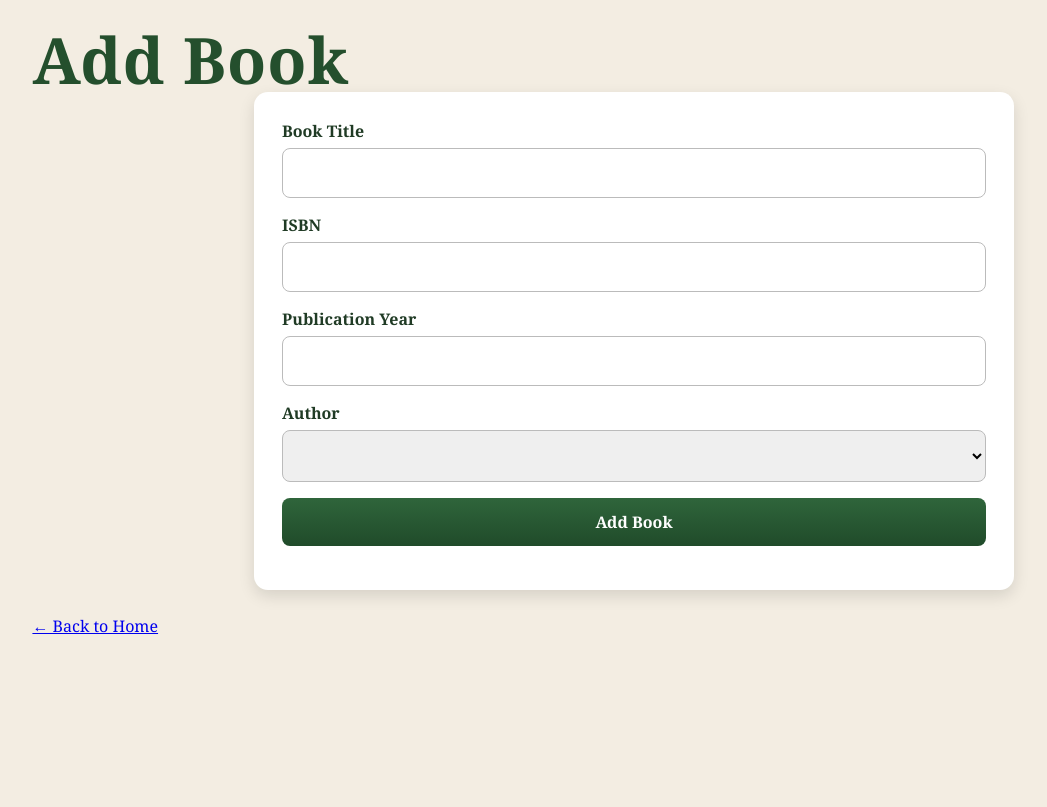
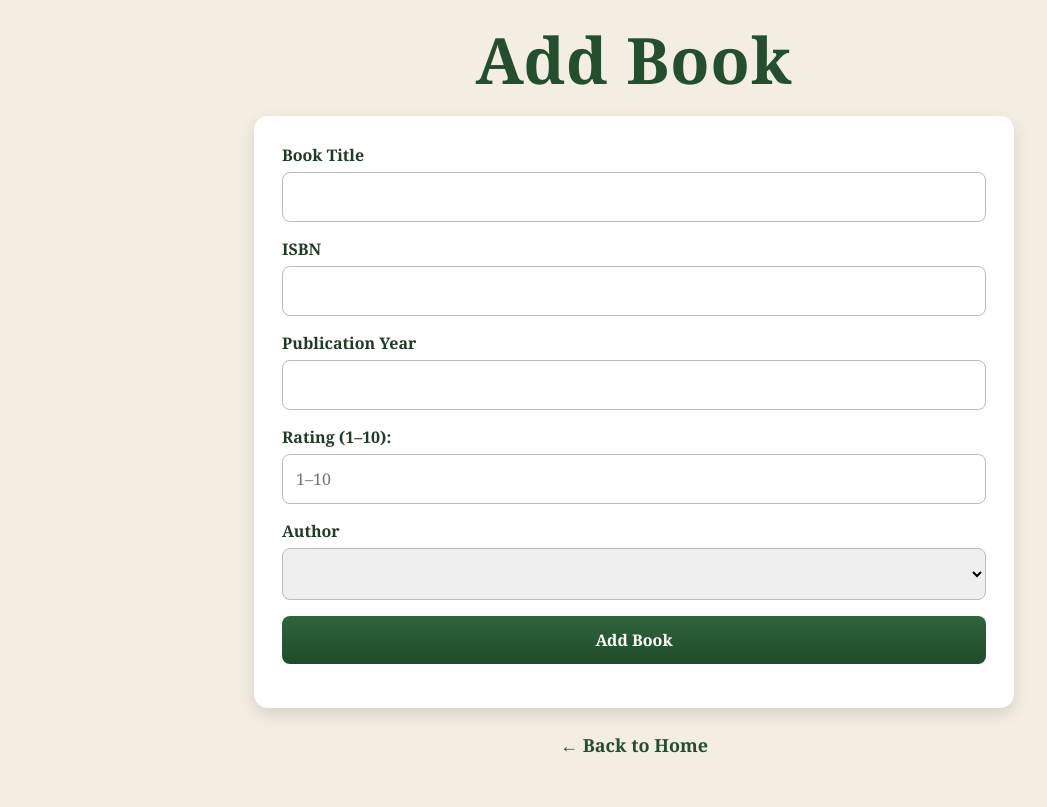
Before and after one commit to markus-niessen/book-alchemy, a Flask app: page /add_book in a window 1280 px wide. Shown: the whole page, without its empty margins (6-1053 px from the left). Before the commit the page ends 634 px from the top, so only its background shows below. Run offline with Flask 3, Linux system fonts and the light colour scheme; lists and menus that the app fills with data are empty.

Commit message:
Add book rating support with detail page editing

```diff
--- a/app.py
+++ b/app.py
@@ -97,12 +97,14 @@ def add_book():
         title = request.form.get("title")
         isbn = request.form.get("isbn")
         publication_year = request.form.get("publication_year")
+        rating = request.form.get("rating")
         author_id = request.form.get("author_id")
 
         new_book = Book(
             title=title,
             isbn=isbn,
             publication_year=publication_year,
+            rating=int(rating) if rating else None,
             author_id=author_id
         )
 
@@ -141,6 +143,24 @@ def book_detail(book_id):
     return render_template("book_detail.html", book=book)
 
 
+@app.route("/rate_book/<int:book_id>", methods=["POST"])
+def rate_book(book_id):
+    book = Book.query.get_or_404(book_id)
+    rating = request.form.get("rating")
+
+    if rating:
+        rating = int(rating)
+
+        if 1 <= rating <= 10:
+            book.rating = rating
+            db.session.commit()
+            flash("Book rating saved successfully.")
+        else:
+            flash("Rating must be between 1 and 10.")
+
+    return redirect(url_for("book_detail", book_id=book.id))
+
+
 if __name__ == "__main__":
     with app.app_context():
         db.create_all()
--- a/data_models.py
+++ b/data_models.py
@@ -14,7 +14,7 @@ class Author(db.Model):
     books = db.relationship(
         "Book",
         back_populates="author",
-    cascade="all, delete-orphan"
+        cascade="all, delete-orphan"
     )
 
     def __repr__(self):
@@ -28,6 +28,8 @@ class Book(db.Model):
     isbn = db.Column(db.String(20), nullable=False)
     title = db.Column(db.String(200), nullable=False)
     publication_year = db.Column(db.Integer, nullable=True)
+    rating = db.Column(db.Integer, nullable=True)
+
     author_id = db.Column(db.Integer, db.ForeignKey("authors.id"), nullable=False)
 
     author = db.relationship("Author", back_populates="books")
--- a/static/css/style.css
+++ b/static/css/style.css
@@ -55,6 +55,27 @@ h1 {
     font-size: 25px;
     font-weight: bold;
     color: #53735a;
+}
+
+.page-title {
+    text-align: center;
+    font-size: 64px;
+    color: #244f2d;
+    margin-bottom: 24px;
+}
+
+.back-link {
+    display: block;
+    width: fit-content;
+    margin: 24px auto 0 auto;
+    color: #244f2d;
+    font-size: 18px;
+    font-weight: bold;
+    text-decoration: none;
+}
+
+.back-link:hover {
+    text-decoration: underline;
 }
 
 /* ---------- Flash Message ---------- */
--- a/templates/add_book.html
+++ b/templates/add_book.html
@@ -26,10 +26,24 @@
                     <input type="text" id="title" name="title" required>
 
                     <label for="isbn">ISBN</label>
-            <input type="text" id="isbn" name="isbn" required>
+                    <input type="text"
+                           id="isbn"
+                           name="isbn" required>
 
                     <label for="publication_year">Publication Year</label>
-            <input type="number" id="publication_year" name="publication_year">
+                    <input type="number"
+                           id="publication_year"
+                           name="publication_year">
+
+                    <label for="rating">Rating (1–10):</label>
+                    <input
+                            type="number"
+                            id="rating"
+                            name="rating"
+                            min="1"
+                            max="10"
+                            placeholder="1–10"
+                    >
 
                     <label for="author_id">Author</label>
 
```
Also changed, not shown: other parts of static/css/style.css (+62 -3 lines), templates/book_detail.html (+38 -0 lines), templates/home.html (+23 -1 lines). Lines whose indentation alone changed are shown as unchanged.
